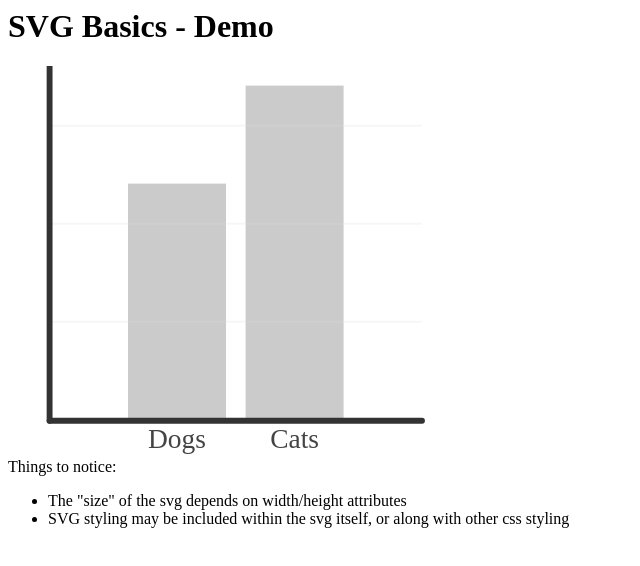
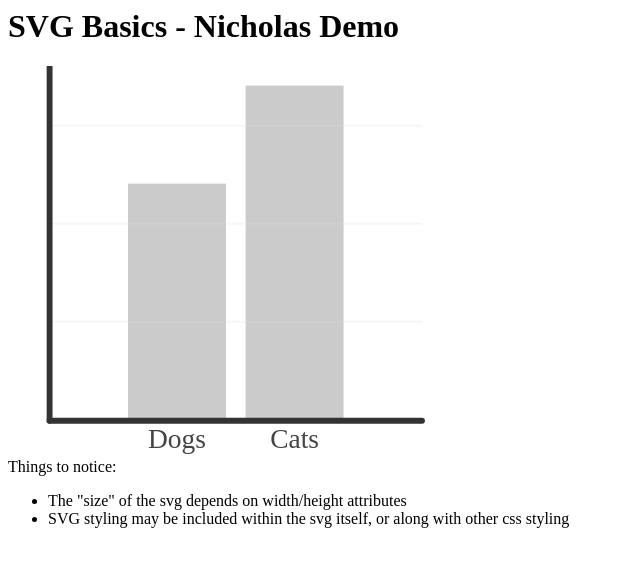
Before and after one commit to nicholashutfilz25/mySVGBasics, a plain HTML site: page index.html in a window 1280 px wide. Shown: the whole page, without its empty margins (0-640 px from the left). Drawn offline with Linux system fonts and the light colour scheme.

Commit message:
new name

```diff
--- a/index.html
+++ b/index.html
@@ -1,10 +1,10 @@
 <html>
 <head>
-  <title>SVG Basics - Demo</title>
+  <title>SVG Basics - Nicholas Demo</title>
   <link rel="stylesheet" href="styles.css">
 </head>
 <body>
-  <h1>SVG Basics - Demo</h1>
+  <h1>SVG Basics - Nicholas Demo</h1>
 
   <svg xmlns="http://www.w3.org/2000/svg" viewBox="0 0 300 200" width="50%" height="50%">
     <rect class="bar" x="50" y="60" width="50" height="120"/>
```
